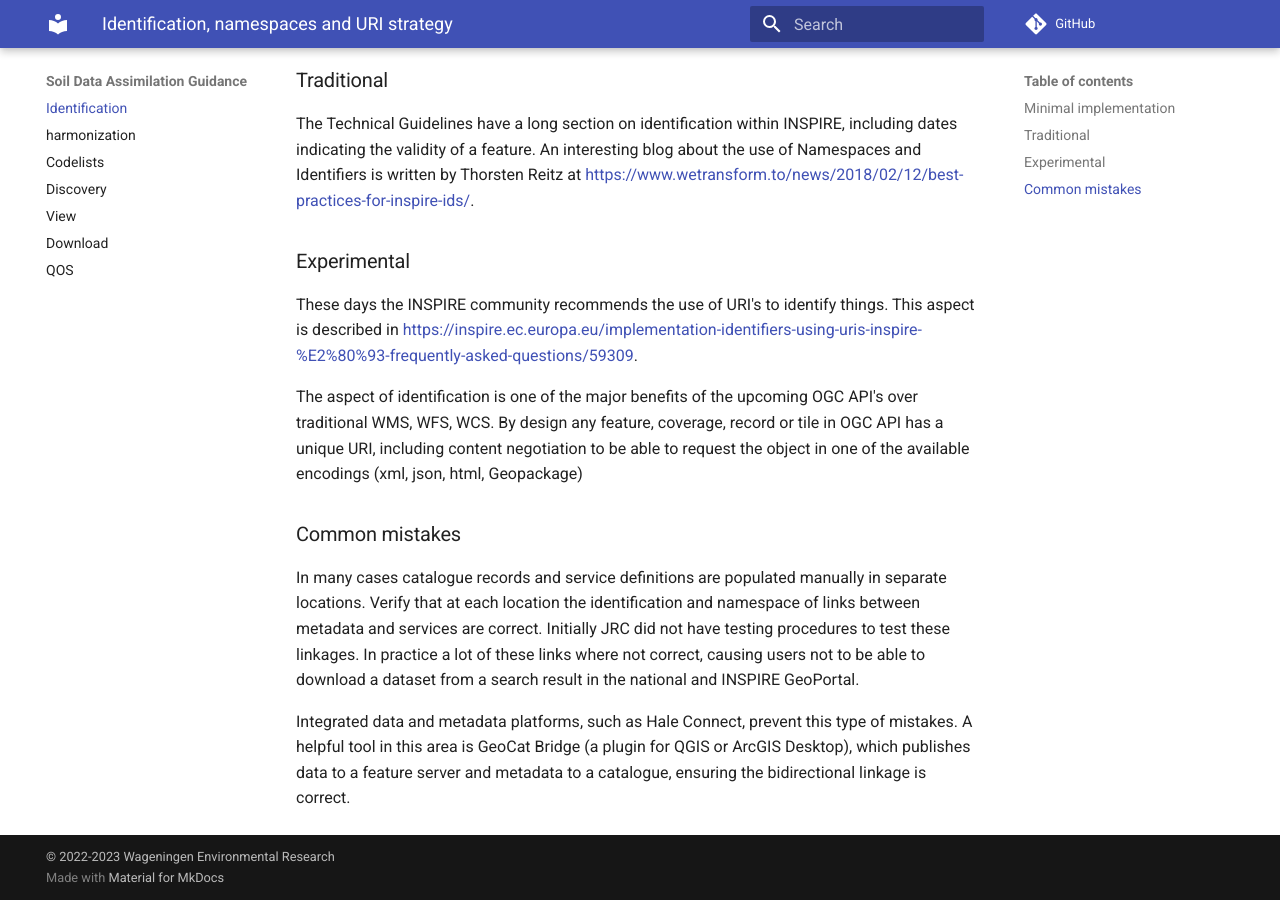
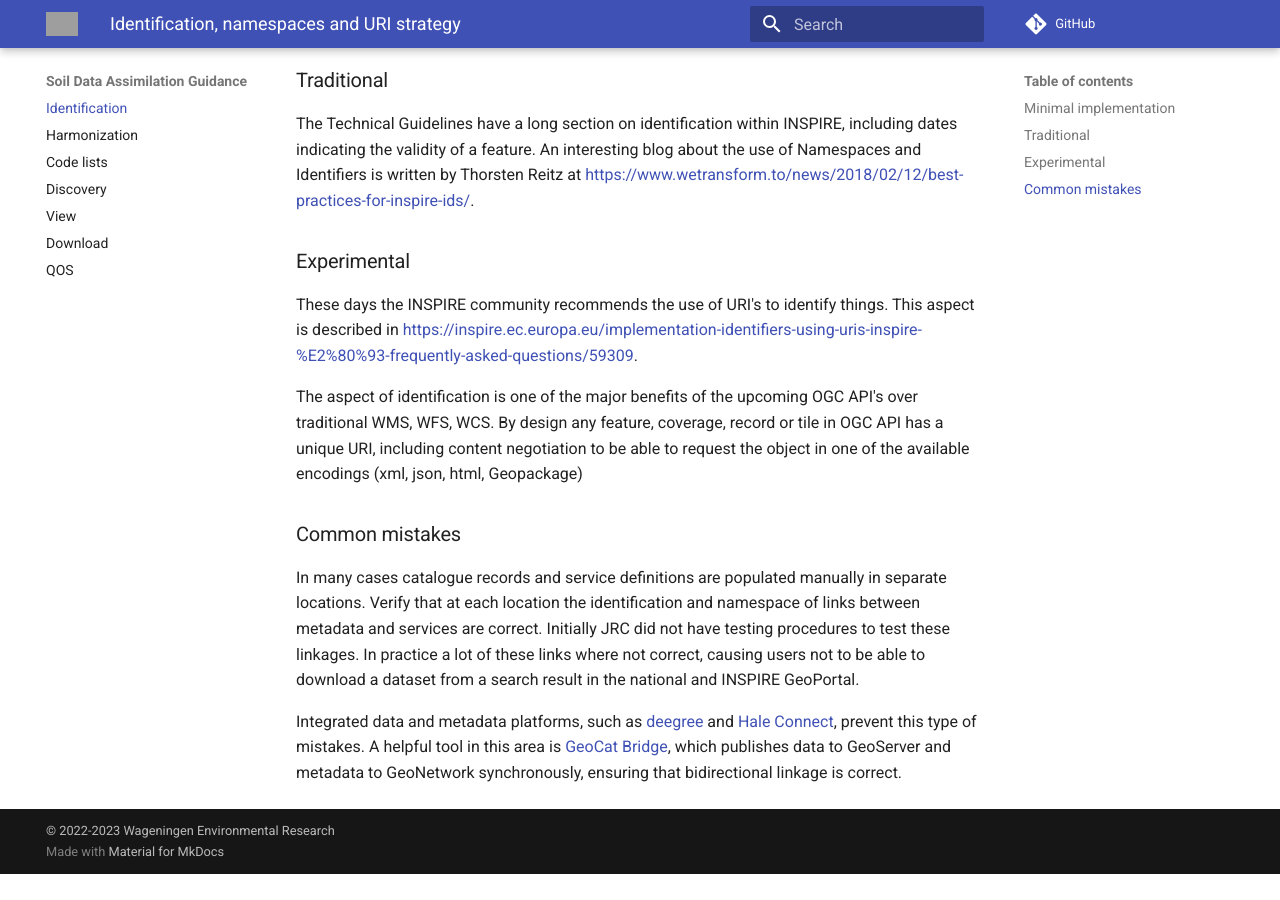
Before and after one commit to ejpsoil/soildata-assimilation-guidance, an MkDocs documentation site: the page built from docs/identification.md, in a window 1280 px wide and 900 px high, scrolled down 808 px. Built offline with MkDocs 1.6.1 and Material for MkDocs 9.7.7, drawn with Linux system fonts in a browser that asks for light colours; comment, search, counter and statistics services are not loaded; after the commit the page ends 1682 px from its top, so only the background shows below that; grey boxes are pictures that could not be loaded.

Commit message:
update logo

```diff
--- a/docs/identification.md
+++ b/docs/identification.md
@@ -44,4 +44,4 @@ The aspect of identification is one of the major benefits of the upcoming OGC AP
 
 In many cases catalogue records and service definitions are populated manually in separate locations. Verify that at each location the identification and namespace of links between metadata and services are correct. Initially JRC did not have testing procedures to test these linkages. In practice a lot of these links where not correct, causing users not to be able to download a dataset from a search result in the national and INSPIRE GeoPortal.
 
-Integrated data and metadata platforms, such as Hale Connect, prevent this type of mistakes. A helpful tool in this area is GeoCat Bridge (a plugin for QGIS or ArcGIS Desktop), which publishes data to a feature server and metadata to a catalogue, ensuring the bidirectional linkage is correct.
+Integrated data and metadata platforms, such as [deegree](tools/deegree.md) and [Hale Connect](tools/hale-connect.md), prevent this type of mistakes. A helpful tool in this area is [GeoCat Bridge](tools/bridge-geoserver-geonetwork.md), which publishes data to GeoServer and metadata to GeoNetwork synchronously, ensuring that bidirectional linkage is correct.
--- a/mkdocs.yml
+++ b/mkdocs.yml
@@ -1,23 +1,26 @@
 site_name: Soil Data Assimilation Guidance
 site_description: "Cookbook for a masterclass on Soil Data Assimilation"
-site_author: EJP Soil
+site_author: Wageningen Environmental Research
 copyright: "&copy; 2022-2023 Wageningen Environmental Research"
 site_url: https://ejpsoil.github.io/soildata-assimilation-guidance
 repo_url: https://github.com/ejpsoil/soildata-assimilation-guidance
 docs_dir: docs
 nav:
     - Identification: identification.md
-    - harmonization: etl.md
-    - Codelists: codelists.md
+    - Harmonization: etl.md
+    - Code lists: codelists.md
     - Discovery: metadata.md
     - View: view.md
     - Download: download.md
     - QOS: QOS.md
 
-# use_directory_urls: true
-
 theme:
     name: material
+    logo: https://ejpsoil.eu/fileadmin/projects/ejpsoil/EJP_Soil_logo_cmyk-h100.png
+    favicon: https://cdn.au.dk/favicon.ico
+
+extra:
+  homepage: https://ejpsoil.eu/
 
 plugins:
     - search
```
